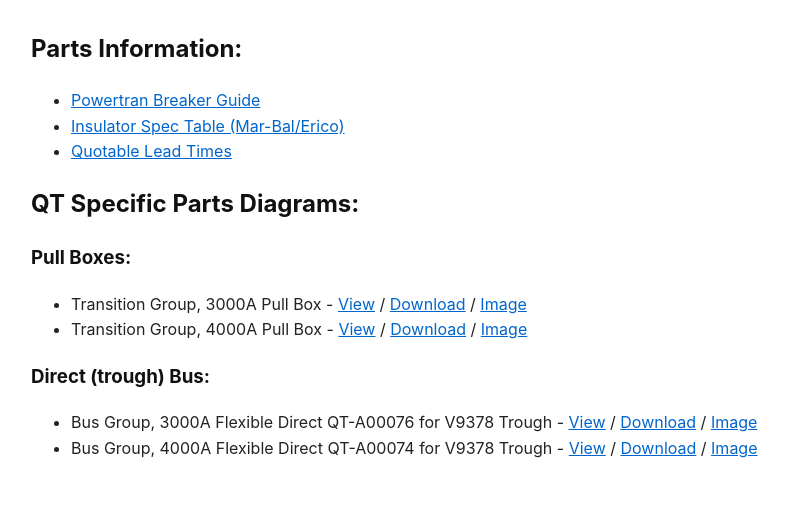
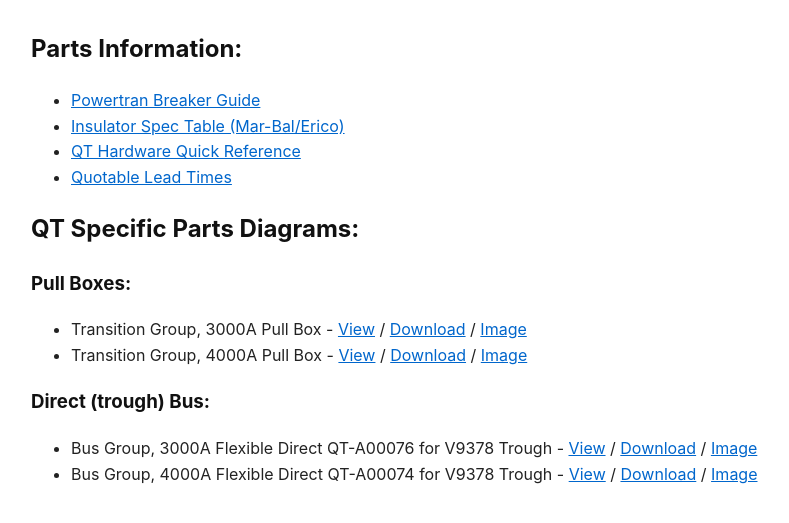
Before and after one commit to epecsupport/Service, a Jekyll site: the page built from library/partscatalogue/partscat.md, in a window 1280 px wide. Shown: the top 523 px of the page, without its empty margins (109-898 px from the left). Built offline with Jekyll 4.4.1, drawn with Linux system fonts in a browser that asks for light colours.

Commit message:
Update partscat.md

```diff
--- a/library/partscatalogue/partscat.md
+++ b/library/partscatalogue/partscat.md
@@ -8,6 +8,7 @@ autolink: true
 
 - [Powertran Breaker Guide](/Service/support/mpcbreakers.html)
 - [Insulator Spec Table (Mar-Bal/Erico)](/Service/support/marbal.html)
+- [QT Hardware Quick Reference](/Service/hardware.html)
 - [Quotable Lead Times](/Service/support/leadtimes.html)
 
 ## QT Specific Parts Diagrams:
```
